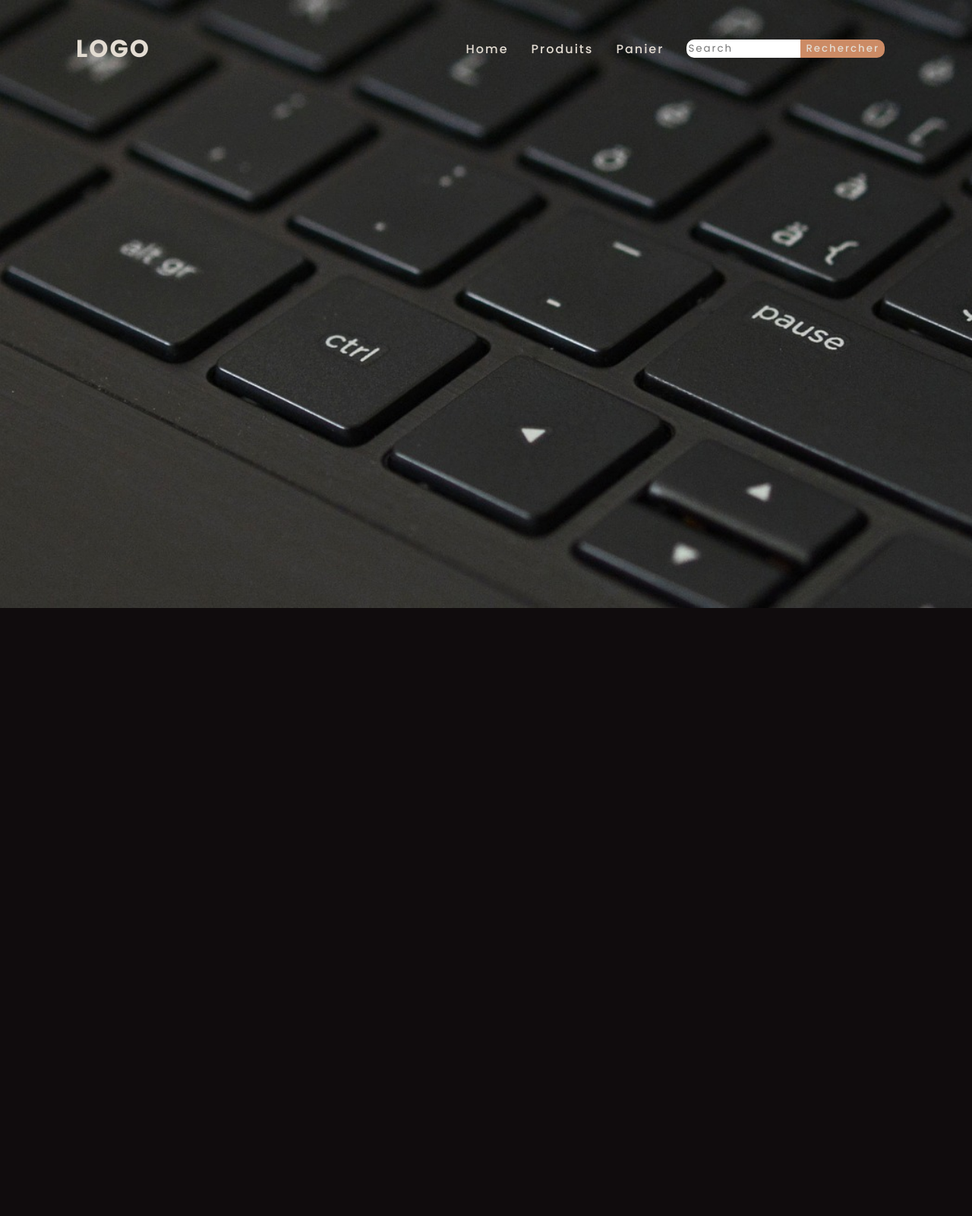
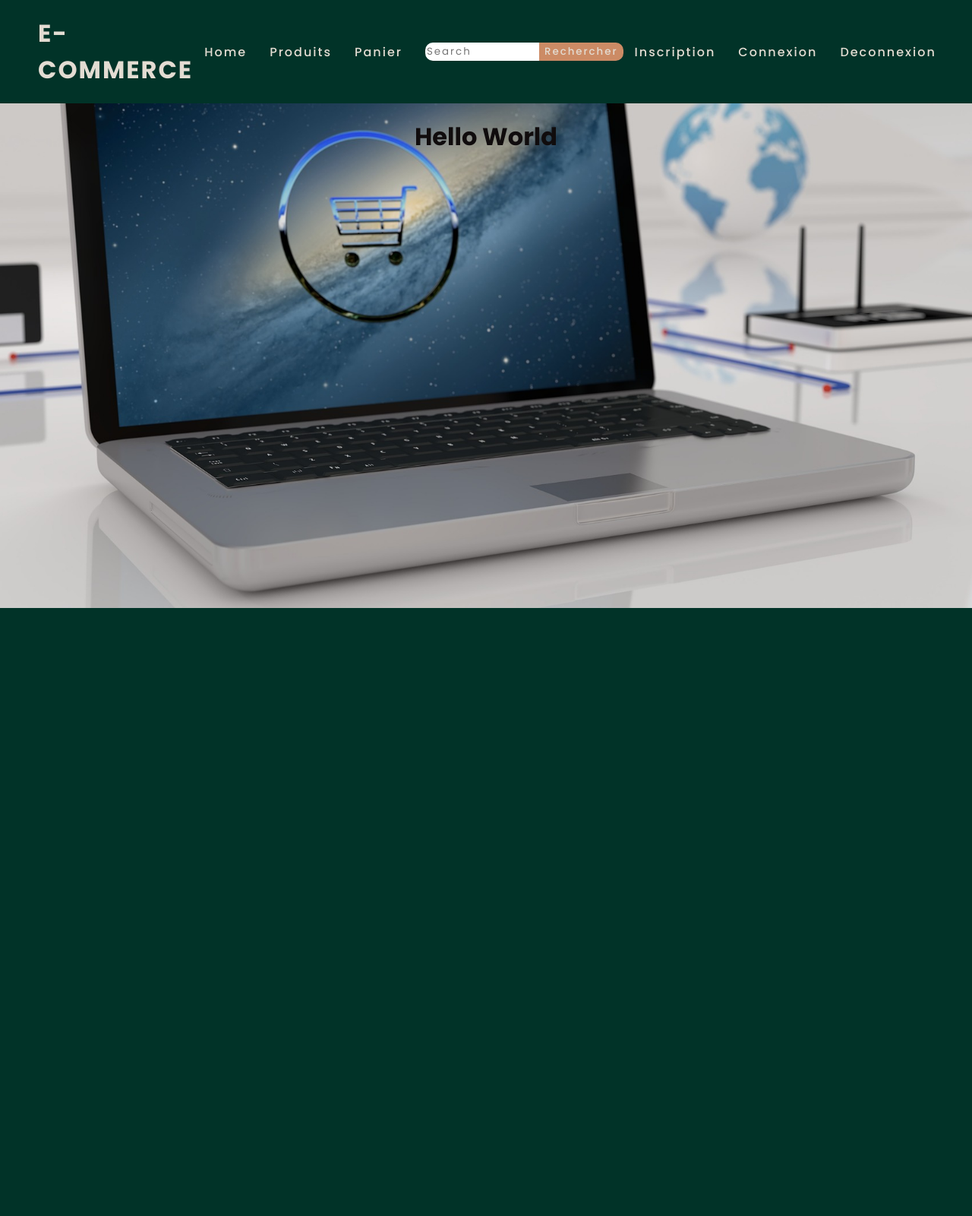
Before and after one commit to Tylyfox/INCUBATEUR_ecommerce, a Symfony app: template templates/app/index.html.twig in a window 1280 px wide. Shown: the whole page at 76% size. After the commit the page ends 800 px from the top, so only its background shows below. Run offline with Twig, Linux system fonts and the light colour scheme; the template is opened without the code that fills it, so the values that code supplies are empty; style sheets or scripts are compiled from the project's sources; some libraries are stand-ins or nearby versions.

Commit message:
Creation of Homepage, CategoriePage component and first request with axios

```diff
--- a/assets/app.js
+++ b/assets/app.js
@@ -1,10 +1,26 @@
 import React from 'react';
 import ReactDOM from 'react-dom';
 import Navbar from './components/Navbar';
+import HomePage from './components/pages/HomePage';
 import './styles/navBar.css';
+import './styles/homePage.css';
+import {HashRouter, Switch, Route} from "react-router-dom";
+import ProductsPage from './components/pages/ProductsPage';
+import CategoriesPage from './components/pages/CategoriesPage';
 
 const App = () => {
-    return <Navbar/>;
+
+    return  <HashRouter>
+            <Navbar />
+                <main>
+                    <Switch>
+                        <Route path="/produits" component={ProductsPage}></Route>
+                        <Route path="/categories" component={CategoriesPage}></Route>
+                        <Route path="/" component={HomePage}></Route>
+
+                    </Switch>
+                </main>
+    </HashRouter>
 }
 
 const rootElement = document.querySelector('#app');
--- a/assets/components/Navbar.jsx
+++ b/assets/components/Navbar.jsx
@@ -5,7 +5,7 @@ const Navbar = (props) => {
     <div className="">
       <header>
         <a href="#" className="logo">
-          Logo
+          E-commerce
         </a>
         <ul>
           <li><a href="#">Home</a></li>
@@ -14,10 +14,12 @@ const Navbar = (props) => {
           <li><form className="navForm">
           <input className="navSearch" type="search" placeholder="Search" />
           <button className="navButton" type="submit">Rechercher</button>
+          <li><a href="#">Inscription</a></li>
+          <li><a href="#">Connexion</a></li>
+          <li><a href="#">Deconnexion</a></li>
         </form></li>
         </ul>
       </header>
-      <section className="banner"></section>
     </div>
   );
 };
--- /dev/null
+++ b/assets/components/pages/CategoriesPage.jsx
@@ -0,0 +1,44 @@
+import React, { useEffect, useState } from 'react';
+import axios from 'axios';
+import '../../styles/categoriesPage.css';
+
+const CategoriesPage = (props) => {
+
+    const [categories, setCategories] = useState([]);
+
+    useEffect(()=> {
+        axios.get("https://127.0.0.1:8000/api/categories")
+        .then(response =>response.data['hydra:member'])
+        .then(data => setCategories(data));
+    }, []);
+
+    return (
+        <>
+        <div className='table'>
+            <section className='tableHeader'>
+                 <h1>Liste des catégories</h1>
+            </section>
+            <section className='tableBody'>
+                <table>
+                    <thead>
+                        <tr>
+                            <th>Id</th>
+                            <th>Nom</th>
+                        </tr>
+                    </thead>
+                    <tbody>
+                        {categories.map(categorie => (
+                            <tr>
+                            <td>{categorie.id}</td>
+                            <td>{categorie.name}</td>
+                        </tr>
+                        ))}
+                    </tbody>
+                </table>
+            </section>
+        </div>
+        </>
+    );
+}
+
+export default CategoriesPage;
--- /dev/null
+++ b/assets/components/pages/HomePage.jsx
@@ -0,0 +1,9 @@
+import React from "react";
+
+const HomePage = (props) => {
+  return (
+      <h1>Hello World</h1>
+  );
+};
+
+export default HomePage;
--- /dev/null
+++ b/assets/components/pages/ProductsPage.jsx
@@ -0,0 +1,23 @@
+import React from 'react';
+
+const ProductsPage = (props) => {
+    return (
+        <>
+            <h1>Liste des produits</h1>
+            <table>
+                <thead>
+                    <th>Nom</th>
+                    <th></th>
+                </thead>
+                <tbody>
+                    <tr>
+                        <td>1</td>
+                        <td>Technologies</td>
+                    </tr>
+                </tbody>
+            </table>
+        </>
+    );
+}
+
+export default ProductsPage;
--- /dev/null
+++ b/assets/styles/categoriesPage.css
@@ -0,0 +1,69 @@
+.table
+{
+    background: rgba(255, 255, 255, 0.26);
+    border-radius: 16px;
+    box-shadow: 0 .4rem .8rem #0005;
+    backdrop-filter: blur(3.9px);
+    border: 1px solid rgba(255, 255, 255, 0.29);
+    width: 82vw;
+    height: 80vh;
+    overflow: hidden;
+    flex-direction: column;
+}
+
+.tableHeader {
+    width: 100%;
+    height: 10%;
+    background-color: #fff4;
+    text-align: center;
+    display: flex;
+    justify-content: center;
+    align-items: center;
+    border-radius: 16px 16px 0 0;
+}
+.tableBody
+{
+    top: 50px;
+    width: 95%;
+    max-height: calc(80% - .8rem);
+    background-color: #fffb;
+    margin: .8rem auto;
+    border-radius: .6rem;
+    overflow: auto;
+    text-align: center;
+}
+.tableBody::-webkit-scrollbar
+{
+    width: 0.5rem;
+    height: 0.5rem;
+}
+.tableBody::-webkit-scrollbar-thumb
+{
+    border-radius: 0.5rem;
+    background-color: #0004;
+    visibility: hidden;
+}
+.tableBody:hover::-webkit-scrollbar-thumb
+{
+    visibility: visible;
+}
+table, th, td
+{
+    border-collapse: collapse;
+    padding: 1rem;
+}
+table {
+    width: 100%;
+}
+thead th {
+    position: sticky;
+    top: 0;
+    left: 0;
+    background-color: #d5d1defe;
+}
+tbody tr:nth-child(even) {
+    background-color: #0000000b;
+}
+tbody tr:hover {
+    background-color: #fff6;
+}
--- /dev/null
+++ b/assets/styles/homePage.css
@@ -0,0 +1,13 @@
+body
+{
+    color: #100C0D;
+    min-height: 100vh;
+    background: url("../img/ecommerce-navbar2.jpg") center / cover;
+}
+main
+{
+    display: flex;
+    justify-content: center;
+    align-items: center;
+    flex-direction: column;
+}
--- a/assets/styles/navBar.css
+++ b/assets/styles/navBar.css
@@ -7,14 +7,9 @@
     box-sizing: border-box;
     font-family: 'Poppins', sans-serif;
 }
-body
-{
-    background: #100C0D;
-    min-height: 200vh;
-}
 header
 {
-    position: fixed;
+    position: relative;
     top: 0;
     left: 0;
     width: 100%;
@@ -22,8 +17,10 @@ header
     justify-content: space-between;
     align-items: center;
     transition: 0.6s;
-    padding: 40px 100px;
+    padding: 20px 50px;
     z-index: 1;
+    background-color: #013328;
+    margin-bottom: 20px;
 }
 header .logo
 {
@@ -48,6 +45,9 @@ header ul li
     position: relative;
     list-style: none;
 }
+header ul li:hover a{
+    color: #CC8B65;
+}
 header ul li a
 {
     position: relative;
@@ -56,6 +56,7 @@ header ul li a
     color: #E3DCD2;
     letter-spacing: 2px;
     font-weight: 500;
+    transition: 0.5s;
 }
 header ul li .navForm
 {
@@ -92,12 +93,5 @@ header ul li .navButton
 header ul li .navButton:hover
 {
     color: #FFFFFF;
+    cursor: p;
 }
-.banner
-{
-    position: relative;
-    width: 100%;
-    height: 100vh;
-    background: url(.././img/ecommerce-navbar.jpg);
-    background-size: cover;
-}
```
Also changed, not shown: assets/img/ecommerce-navbar2.jpg (added).
